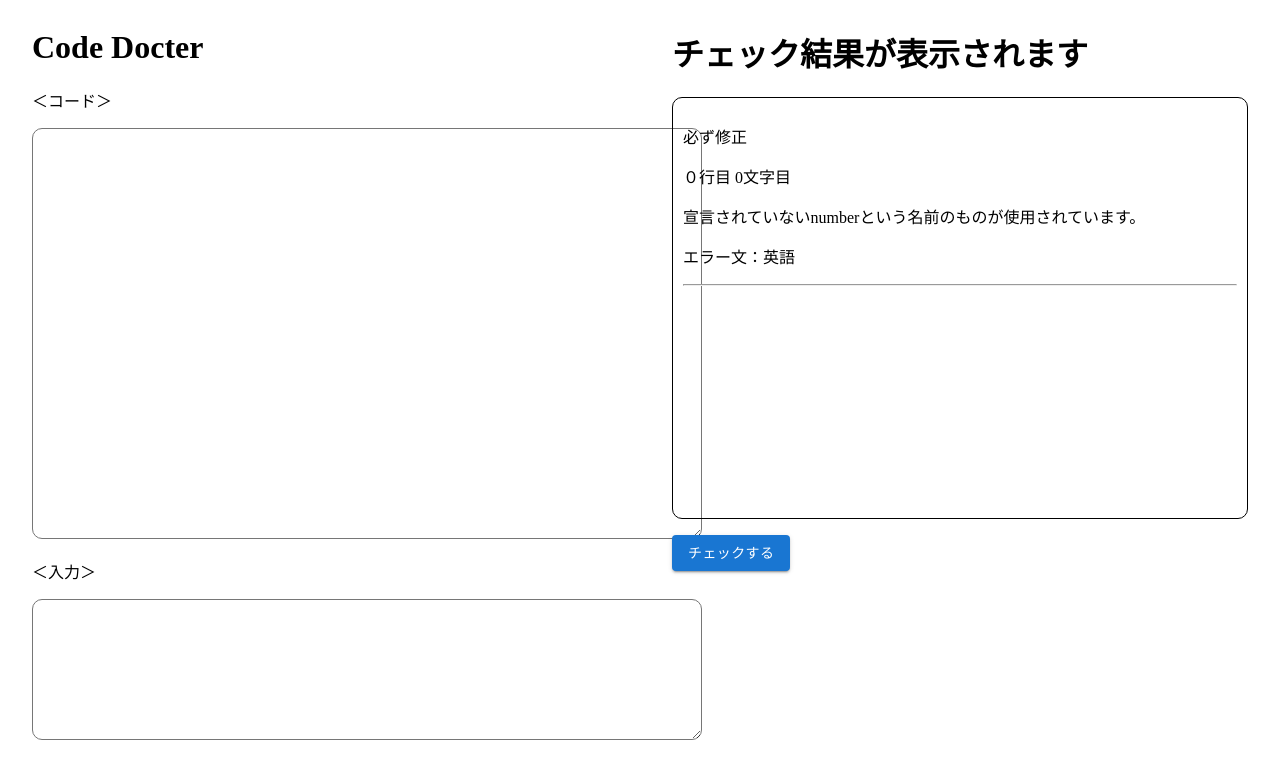
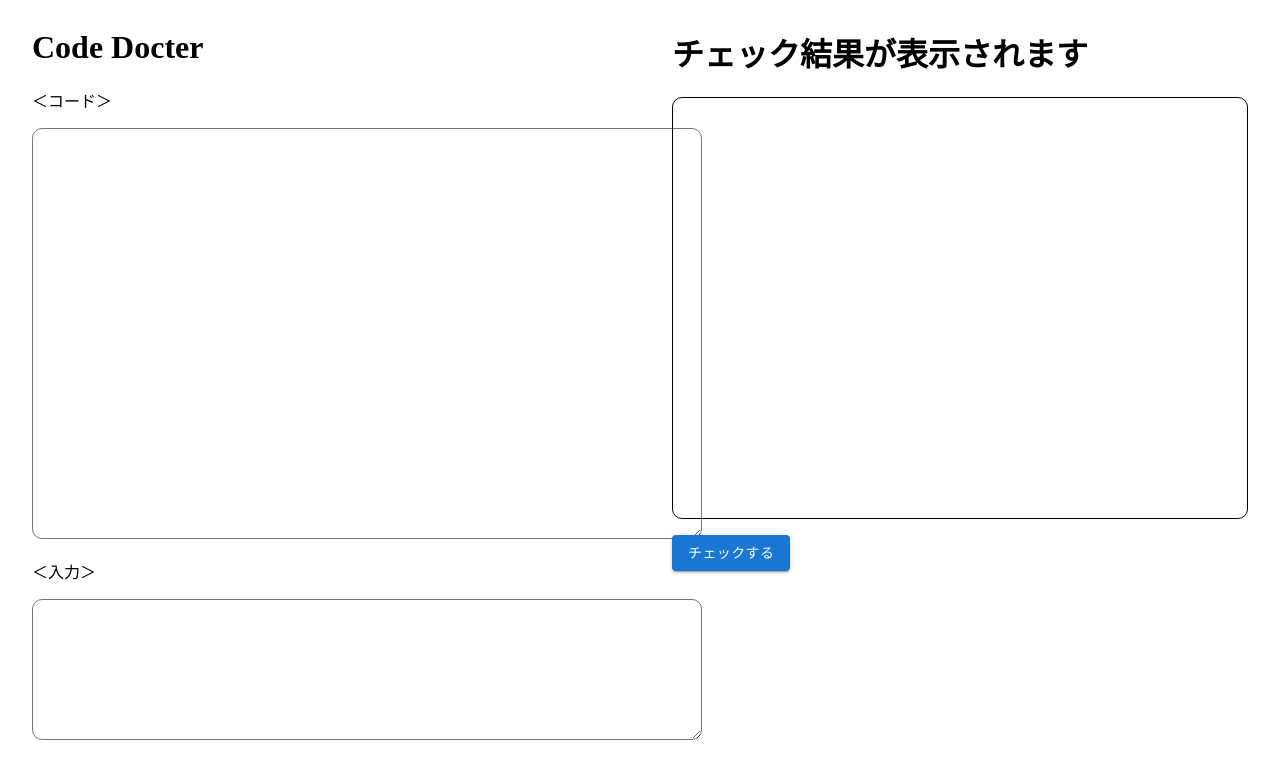
Before and after one commit to KHashimoto3/HCG2023, a React (Vite) app in the folder front/: page / in a window 1280 px wide. Shown: the top 778 px of the page. Built offline with nearby package versions, Linux system fonts and the light colour scheme.

Commit message:
エラーの解決法をapiから取ってきて展開するようにした。

```diff
--- a/front/src/components/features/CheckResult.tsx
+++ b/front/src/components/features/CheckResult.tsx
@@ -1,11 +1,27 @@
-export const CheckResult = () => {
+import { ErrorResolve } from "../../types/errorResolve";
+
+type Props = {
+  errorResolveList: ErrorResolve[];
+};
+
+export const CheckResult = (props: Props) => {
+  const { errorResolveList } = props;
   return (
     <>
-      <p>必ず修正</p>
-      <p>０行目 0文字目</p>
-      <p>宣言されていないnumberという名前のものが使用されています。</p>
-      <p>エラー文：英語</p>
-      <hr />
+      {errorResolveList.map((errorResolve, index) => (
+        <>
+          <div key={index}>
+            <p>必ず修正！</p>
+            <p>
+              {errorResolve.row}行目 {errorResolve.column}文字目
+            </p>
+            <p>{errorResolve.description}</p>
+            <p>{errorResolve.error}</p>
+            <p>{errorResolve.method}</p>
+            <hr />
+          </div>
+        </>
+      ))}
     </>
   );
 };
--- a/front/src/components/features/CodeCheck.tsx
+++ b/front/src/components/features/CodeCheck.tsx
@@ -9,6 +9,8 @@ export const CodeCheck = () => {
   const [code, setCode] = useState<string>("");
   const [codeInput, setCodeInput] = useState<string>("");
 
+  const [errorResolveList, setErrorResolveList] = useState<ErrorResolve[]>([]);
+
   const [checkButtonDisabled, setCheckButtonDisabled] =
     useState<boolean>(false);
 
@@ -17,7 +19,7 @@ export const CodeCheck = () => {
     console.log("チェックします：" + code);
 
     let execResult: ExecResult;
-    let errorResolve: ErrorResolve;
+    let errorResolve: ErrorResolve[];
 
     //exec apiに接続して、codeとinputを送信する
     try {
@@ -76,7 +78,8 @@ export const CodeCheck = () => {
           },
           body: JSON.stringify(dataObj),
         });
-        errorResolve = await response.json();
+        const recieveData = await response.json();
+        errorResolve = recieveData.resolve;
         console.log("エラーの解決法のリスト" + errorResolve);
         console.log(errorResolve);
       } catch (error) {
@@ -84,6 +87,8 @@ export const CodeCheck = () => {
         setCheckButtonDisabled(false);
         return;
       }
+
+      setErrorResolveList(errorResolve);
     }
 
     setCheckButtonDisabled(false);
@@ -169,6 +174,7 @@ export const CodeCheck = () => {
           <CodeCheckList
             checkCode={checkCode}
             checkButtonDisabled={checkButtonDisabled}
+            errorResolveList={errorResolveList}
           />
         </Grid>
       </Grid>
--- a/front/src/components/features/CodeCheckList.tsx
+++ b/front/src/components/features/CodeCheckList.tsx
@@ -1,14 +1,17 @@
 import { Box, Button, Container } from "@mui/material";
 import { CheckResult } from "./CheckResult";
+import { ErrorResolve } from "../../types/errorResolve";
 
 type Props = {
   checkCode: () => void;
   checkButtonDisabled: boolean;
+  errorResolveList: ErrorResolve[];
 };
 
 export const CodeCheckList = (props: Props) => {
   const { checkCode } = props;
   const { checkButtonDisabled } = props;
+  const { errorResolveList } = props;
   return (
     <>
       <Container maxWidth="md">
@@ -22,7 +25,7 @@ export const CodeCheckList = (props: Props) => {
             height: "400px",
           }}
         >
-          <CheckResult />
+          <CheckResult errorResolveList={errorResolveList} />
         </Box>
         <Button
           variant="contained"
```
